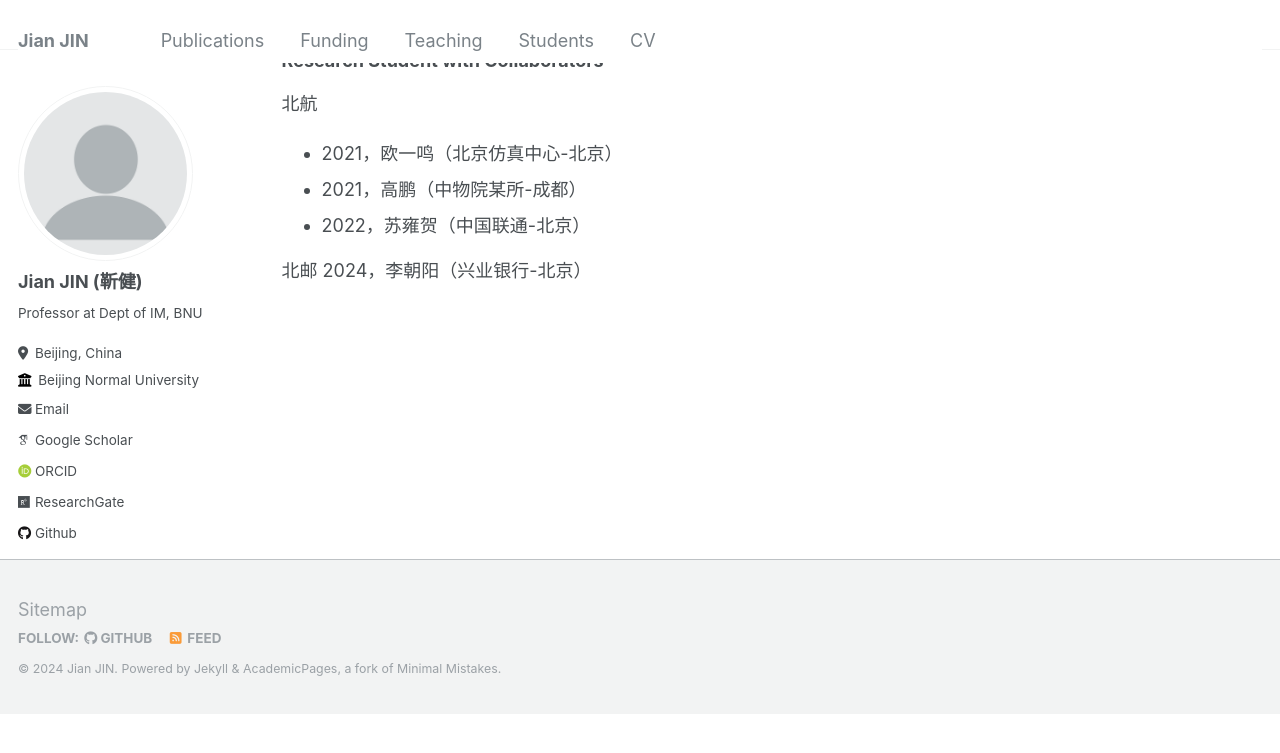
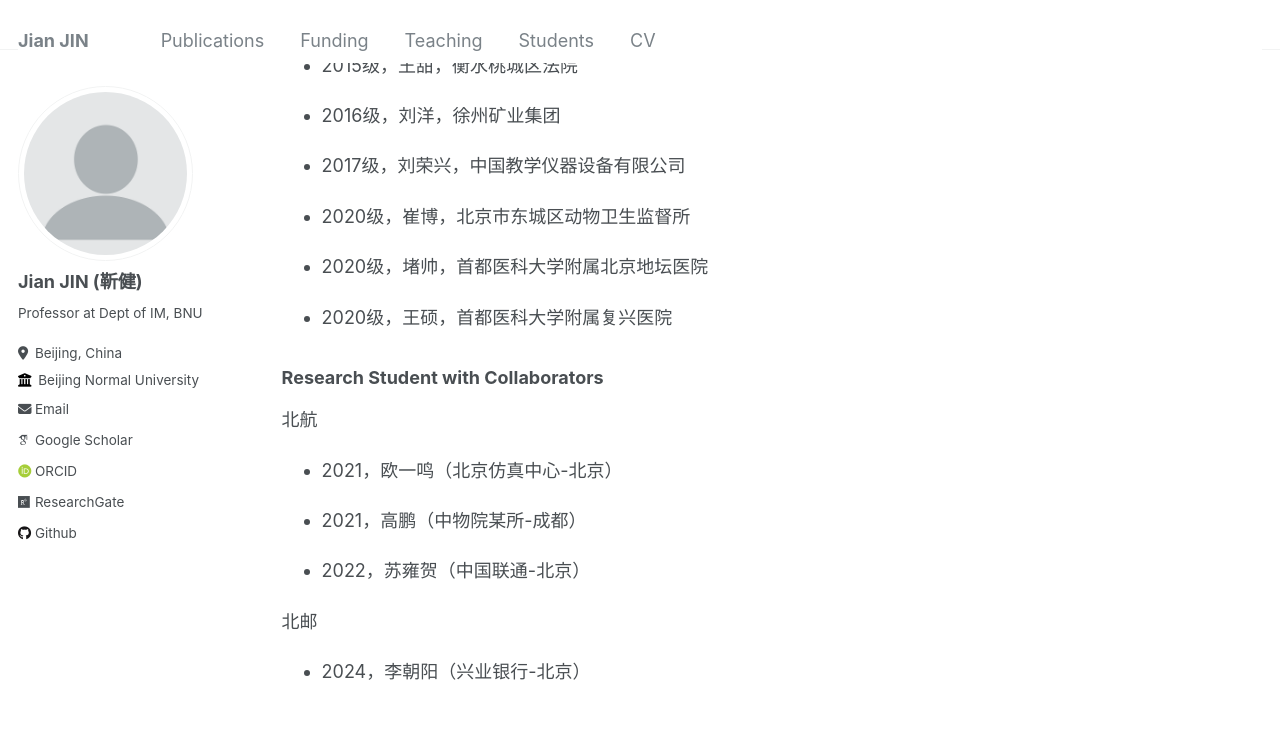
Before and after one commit to xjtujay/xjtujay.github.io, a Jekyll site: the page built from _students/students.md, in a window 1280 px wide and 900 px high, scrolled down 1299 px. Shown: the top 753 px of the window. Built offline with Jekyll 4.4.1, drawn with Linux system fonts in a browser that asks for light colours; some web fonts are replaced; before the commit the page ends 2014 px from its top, so only the background shows below that.

```diff
--- a/_students/students.md
+++ b/_students/students.md
@@ -12,40 +12,64 @@ author_profile: true
 
 ### Research Student
 * 2016，牟海坤（阿里巴巴-杭州）、张薷（中国人民大学图书馆-北京）
+
 * 2017，景然（中信所-北京）
+
 * 2018，赵千（国家工业信息安全发展研究中心（工业和信息化部电子第一研究所）-北京）
+
 * 2019，张黎雪（国家图书馆-北京）、罗清扬（中国工商银行-广州）、柏林（国家图书馆-北京）
+
 * 2021，贾丹萍（拜耳-北京）、邓斯予（阿里巴巴-杭州）、张正（华为-深圳）
+
 * 2022，揣子昂（北师大读博-北京）
+
 * 2023，潘佳立（北大读博-北京）、秦淑英（山西大学图书馆-太原）、王博（成都市委某部-成都）
+
 * 2024，苏秋萍（某国企-深圳）、苏梦泽（北京市委某部-北京）、潘慧瑶（某事业单位-武汉）
+
 * 2025，吴倩、鲍毅泽、耿冉
+
 * 2026，段永康、张郡彭、赵广宇
 
 ### FYP Student
 * 2014，姚田田（凤凰网-西安）
+
 * 2015，张灿宇（英国谢菲尔德大学数据科学硕-英国）
+
 * 2016，王建雄（北京航空航天大学计算机硕-北京）
+
 * 2017，刘馨儿（伊利诺伊大学香槟分校信息管理硕-美国）、颜思行（伍斯特理工大学计算机硕-美国）
+
 * 2018，田叶静子（香港中文大学数据科学硕-香港）、贺舒心（阿姆斯特丹大学硕-荷兰）
+
 * 2019，刘业（亚马逊中国-北京）
+
 * 2020，赵海源（中国人民大学信息学院硕-北京）、杨瞻（中国人民大学信息学院硕-北京）
+
 * 2021，张楠（中国人民大学信息学院硕-北京）、陈琛妍（华南师范大学信管硕-广州）、喻润一（北京大学计算机硕-深圳）
+
 * 2022，牛慧中（香港科技大学数据科学硕-香港）
 
 ### MPA Student
 * 2015级，王甜，衡水桃城区法院
+
 * 2016级，刘洋，徐州矿业集团
+
 * 2017级，刘荣兴，中国教学仪器设备有限公司
+
 * 2020级，崔博，北京市东城区动物卫生监督所
+
 * 2020级，堵帅，首都医科大学附属北京地坛医院
+
 * 2020级，王硕，首都医科大学附属复兴医院
 
 ### Research Student with Collaborators
 北航
 * 2021，欧一鸣（北京仿真中心-北京）
+
 * 2021，高鹏（中物院某所-成都）
+
 * 2022，苏雍贺（中国联通-北京）
 
 北邮
-2024，李朝阳（兴业银行-北京）
+* 2024，李朝阳（兴业银行-北京）
```
